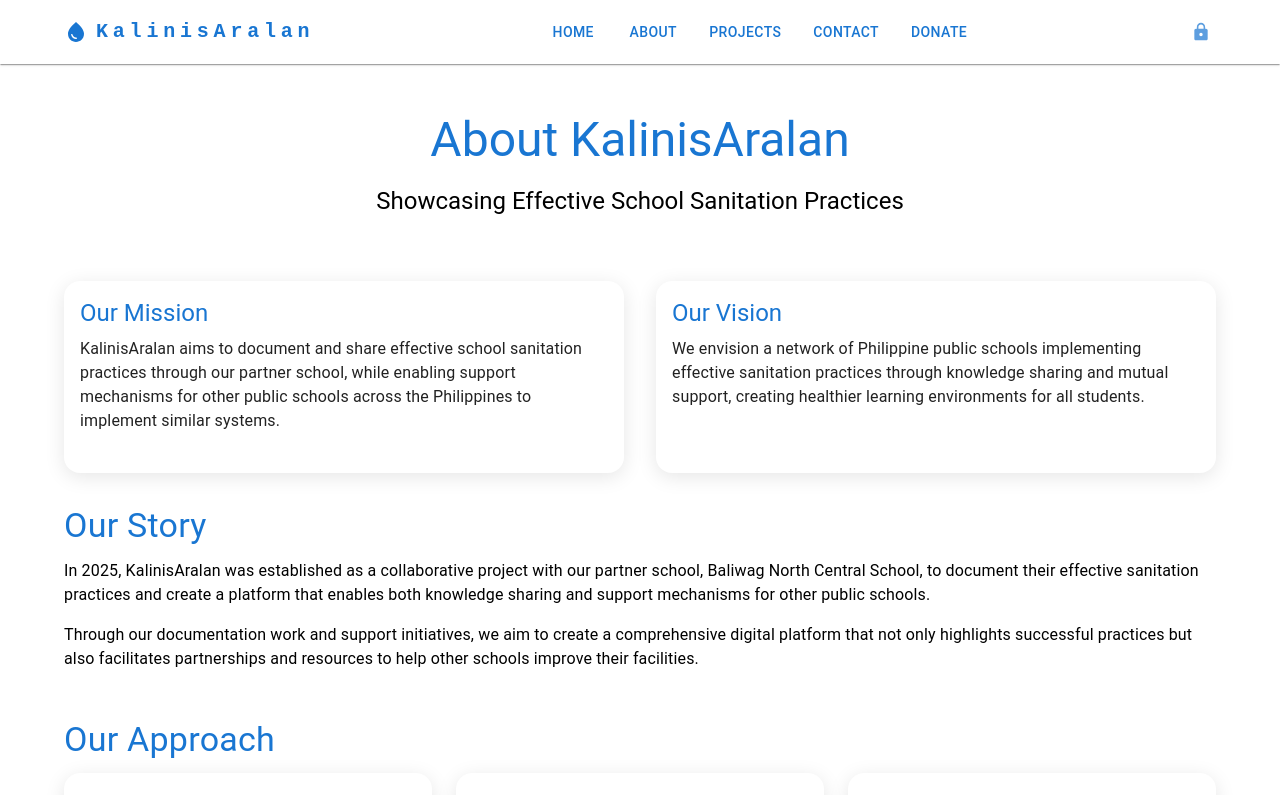
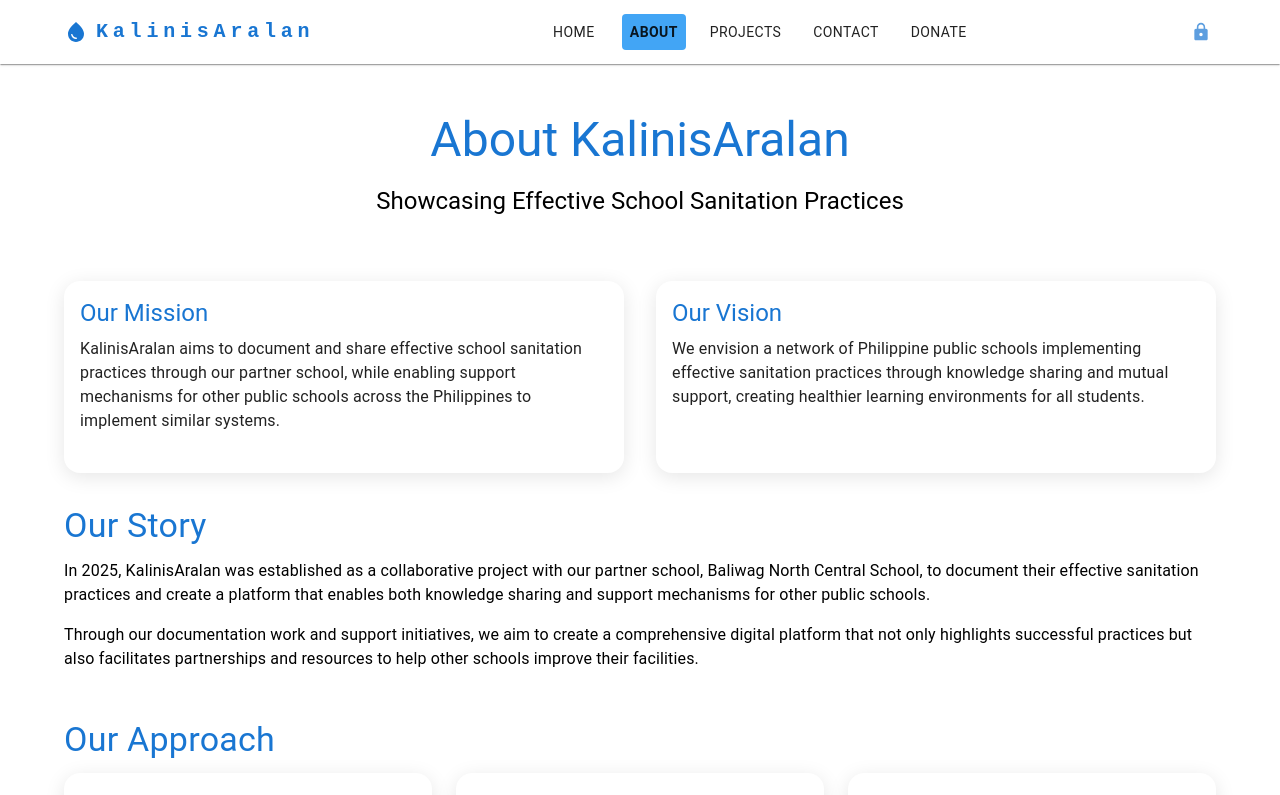
Before and after one commit to truckdriver1965/KalinisAralan, a React (Create React App) app: page /about in a window 1280 px wide. Shown: the top 795 px of the page. Built offline with nearby package versions, Linux system fonts and the light colour scheme; data requests are answered from the project's data file.

Commit message:
header fix

```diff
--- a/src/components/Header.js
+++ b/src/components/Header.js
@@ -15,7 +15,7 @@ import {
   useTheme,
   Tooltip
 } from '@mui/material';
-import { Link as RouterLink } from 'react-router-dom';
+import { Link as RouterLink, useLocation } from 'react-router-dom';
 import MenuIcon from '@mui/icons-material/Menu';
 import LockIcon from '@mui/icons-material/Lock';
 import WaterDropIcon from '@mui/icons-material/WaterDrop';
@@ -26,6 +26,7 @@ function Header() {
   const theme = useTheme();
   const isMobile = useMediaQuery(theme.breakpoints.down('md'));
   const { isAuthenticated } = useAuth();
+  const location = useLocation();
 
   const navItems = [
     { name: 'Home', path: '/' },
@@ -34,6 +35,13 @@ function Header() {
     { name: 'Contact', path: '/contact' },
     { name: 'Donate', path: '/donate' }
   ];
+
+  const isActive = (path) => {
+    if (path === '/') {
+      return location.pathname === path;
+    }
+    return location.pathname.startsWith(path);
+  };
 
   const toggleDrawer = (open) => (event) => {
     if (event.type === 'keydown' && (event.key === 'Tab' || event.key === 'Shift')) {
@@ -93,6 +101,11 @@ function Header() {
                         key={item.name}
                         component={RouterLink}
                         to={item.path}
+                        sx={{
+                          bgcolor: isActive(item.path) ? 'primary.light' : 'transparent',
+                          color: 'text.primary',
+                          fontWeight: isActive(item.path) ? 700 : 400
+                        }}
                       >
                         <ListItemText primary={item.name} />
                       </ListItem>
@@ -108,7 +121,15 @@ function Header() {
                   key={item.name}
                   component={RouterLink}
                   to={item.path}
-                  sx={{ color: 'primary.main', mx: 1 }}
+                  sx={{
+                    mx: 1,
+                    color: 'text.primary',
+                    bgcolor: isActive(item.path) ? 'primary.light' : 'transparent',
+                    '&:hover': {
+                      bgcolor: isActive(item.path) ? 'primary.light' : 'rgba(0, 0, 0, 0.04)'
+                    },
+                    fontWeight: isActive(item.path) ? 700 : 400
+                  }}
                 >
                   {item.name}
                 </Button>
@@ -124,7 +145,10 @@ function Header() {
                   component={RouterLink}
                   to="/admin/login"
                   size="small"
-                  sx={{ opacity: 0.7 }}
+                  sx={{
+                    opacity: isActive('/admin') ? 1 : 0.7,
+                    bgcolor: isActive('/admin') ? 'primary.light' : 'transparent'
+                  }}
                 >
                   <LockIcon fontSize="small" />
                 </IconButton>
```
Also changed, not shown: 2 other files (tests, documents, lock files or other folders).
